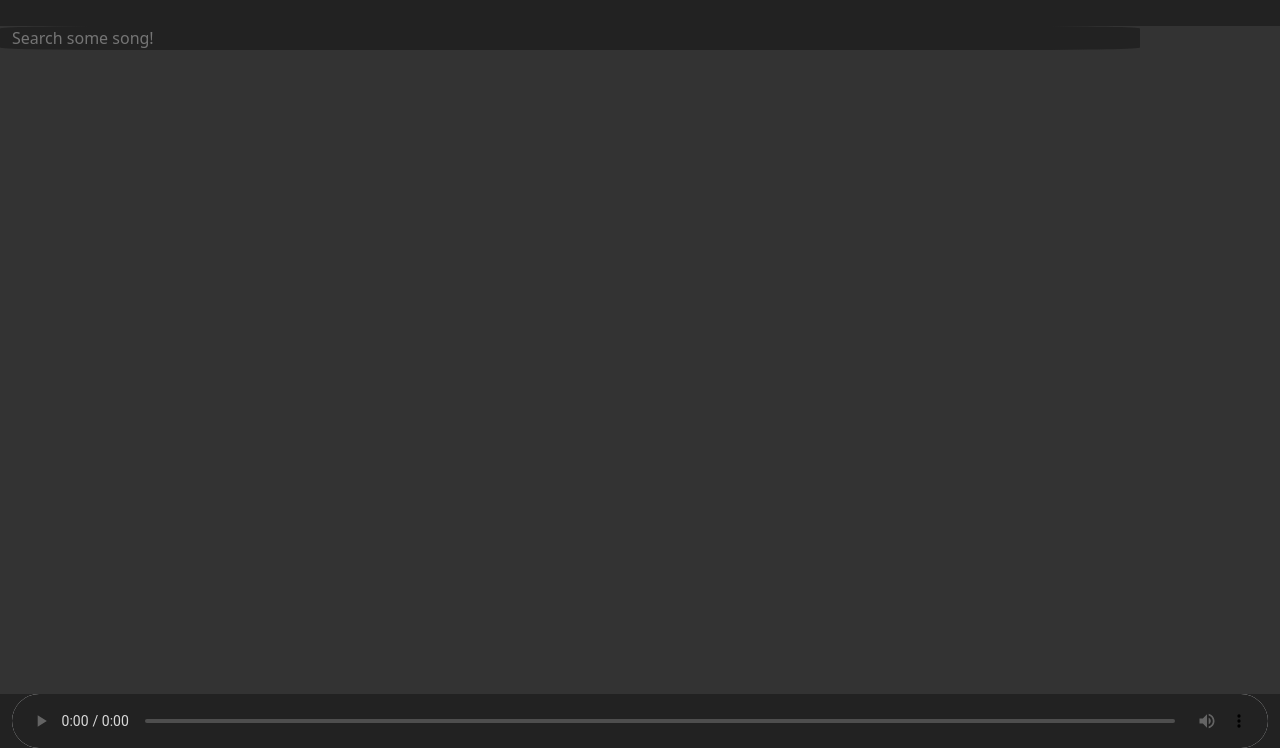
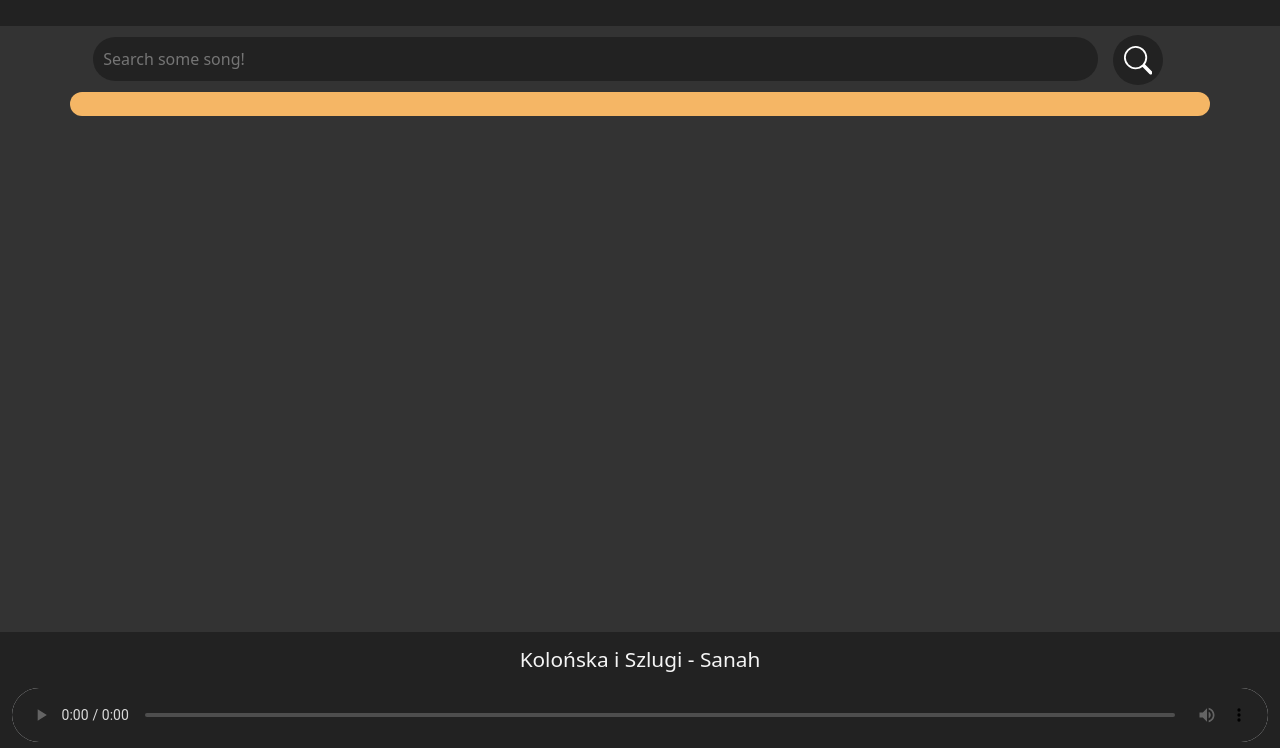
Before and after one commit to grzesta05/Frontend-and-webdesign-learning, a plain HTML site: page Projekty/CrappyTaste/index.html in a window 1280 px wide. Shown: the part 52-800 px from the top of the page. Drawn offline with nearby package versions, Linux system fonts and the light colour scheme.

Commit message:
Working on song list

```diff
--- a/Projekty/CrappyTaste/index.html
+++ b/Projekty/CrappyTaste/index.html
@@ -9,6 +9,7 @@
     <link rel="stylesheet" href = "styles/defaultstyles.css">
     <link rel="stylesheet" href = "styles/audio.css">
     <script src="scripts/pageHandling.js" defer></script>
+    <script src="scripts/songinfo.js" defer></script>
 </head>
 <body>
     <nav class="container-fluid">
@@ -19,9 +20,22 @@
             <li><a href="">Credits</a></li>
         </ul>
     </nav>
-    <input class = "container-md" type="text" placeholder="Search some song!">
+
+    <div id="search" class = "container-md">
+        <input  type="text" placeholder="Search some song!">
+        <button id="searchButton" onclick="">
+
+            <svg xmlns="http://www.w3.org/2000/svg" width="95%" height="95%" fill="white" class="bi bi-search" viewBox="0 0 16 16">
+                <path d="M11.742 10.344a6.5 6.5 0 1 0-1.397 1.398h-.001c.03.04.062.078.098.115l3.85 3.85a1 1 0 0 0 1.415-1.414l-3.85-3.85a1.007 1.007 0 0 0-.115-.1zM12 6.5a5.5 5.5 0 1 1-11 0 5.5 5.5 0 0 1 11 0z"/>
+              </svg>
+        </button>
+    </div>
+    <div class = "container-md randomsong">
+        <button onclick="songfortoday()"></button>
+    </div>
     <footer class="container-fluid player">
-        <audio src="music/sanah - kolońska i szlugi.mp3" controls></audio>
+        <div id="songInfo"><div id="anim"></div>Kolońska i Szlugi - Sanah</div>
+        <audio src="" controls></audio>
     </footer>
 </body>
 </html>
--- a/Projekty/CrappyTaste/scripts/pageHandling.js
+++ b/Projekty/CrappyTaste/scripts/pageHandling.js
@@ -1,2 +1,3 @@
 const audioplayer = document.getElementsByTagName("audio")[0];
 audioplayer.volume = 0.1;
+document.documentElement.style.setProperty('--var', `rgb(${(Math.random()*155)+100},${(Math.random()*155)+100},${(Math.random()*155)+100})`);
--- a/Projekty/CrappyTaste/scripts/songinfo.js
+++ b/Projekty/CrappyTaste/scripts/songinfo.js
@@ -0,0 +1,15 @@
+const songs = [
+    {
+        name : "Kolońska i szlugi",
+        author : "Sanah",
+        image : "https://i.ytimg.com/vi/eL-Wyc08Ktc/maxresdefault.jpg",
+        path : `music/sanah - kolońska i szlugi.mp3`
+    },
+    {
+        name : "",
+        author : "",
+        image : "",
+    }
+];
+
+audioplayer.src = songs[0].path;
--- a/Projekty/CrappyTaste/styles/audio.css
+++ b/Projekty/CrappyTaste/styles/audio.css
@@ -1,9 +1,13 @@
+#songInfo{
+    font-size: 1.3rem;
+    padding:1%;
+    color:whitesmoke;
+    text-align:center;
+}
 footer{
     position:fixed;
     bottom:0;
     width:100%;
-    display:flex;
-    justify-content: center;
     background-color: #222;
 }
 audio{
--- a/Projekty/CrappyTaste/styles/defaultstyles.css
+++ b/Projekty/CrappyTaste/styles/defaultstyles.css
@@ -4,8 +4,11 @@
     border:none;
     background-color: transparent;
 }
+:root{
+    --var: rgb(255, 0, 0);
+}
 body{
-    --var: red;
+
     width:100%;
     background-color: #333;
 }
@@ -32,9 +35,35 @@ a:hover{
     color:var(--var);
     transition: all 0.2s;
 }
+
+/*Search styling*/
+#search{
+    margin:auto;
+    width:100%;
+}
 input[type=text]
 {
+
+    padding:10px;
+    margin:1%;
+    width:90%;
+    background-color: #222;
+    border-radius: 100px;
+    color:whitesmoke;
+}
+#searchButton{
+
+    background-color: #222;
+    color:whitesmoke;
+    width:50px;
+    height:50px;
+    border-radius: 1000px;
+    padding: 10px;
+}
+
+/*Random song generator*/
+.randomsong{
+    background-color: var(--var);
+    border-radius: 1000px;
     margin:auto;
-    background-color: #222;
-    border-radius: 10%;
 }
```
